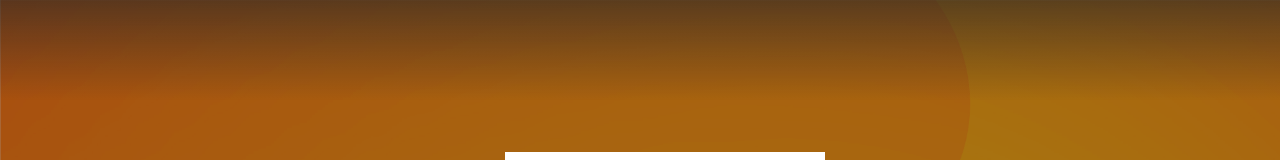
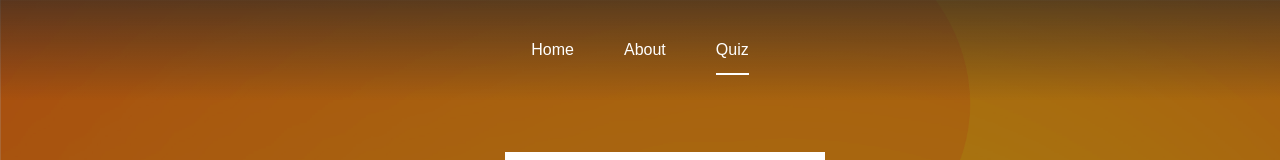
Before and after one commit to AbrarSaad142/Programming_Quiz_App, a plain HTML site: page Login & registration/templete/end-page.html in a window 1280 px wide. Shown: the top 160 px of the page. Drawn offline with Linux system fonts and the light colour scheme.

Commit message:
edit end-page

```diff
--- a/Login & registration/templete/end-page.html
+++ b/Login & registration/templete/end-page.html
@@ -9,7 +9,13 @@
 <body>
     <div class="wrapper">
         <nav class="nav">
-
+            <div class="nav-menu" id="navMenu">
+                <ul>
+                    <li><a href="index-page.html" class="link">Home</a></li>
+                    <li><a href="about-page.html" class="link">About</a></li>
+                    <li><a href="quiz-page.html" class="link active">Quiz</a></li>
+                </ul>
+            </div>
 </nav>
     <div class="container">
         <div id="last" class="flex-center flex-column">
```
